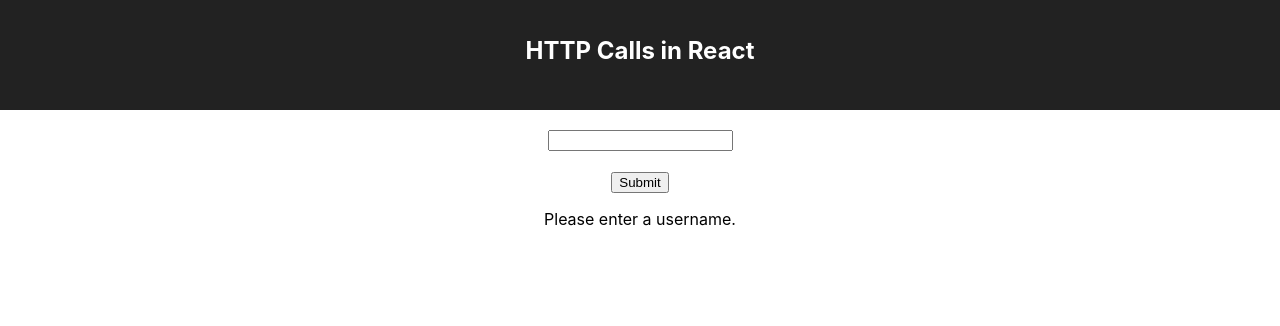
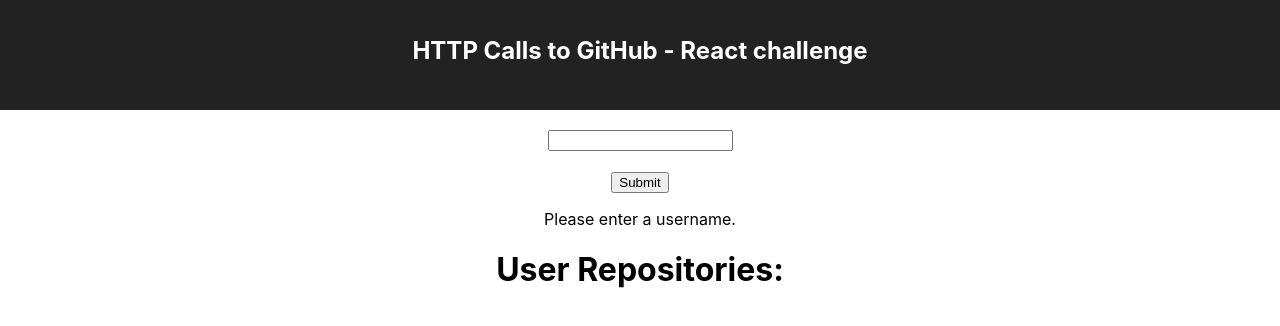
Before and after one commit to NayaraCovas/challenge-react, a React (Create React App) app: page / in a window 1280 px wide. Shown: the top 326 px of the page. Built offline with nearby package versions, Linux system fonts and the light colour scheme.

Commit message:
fix repos

```diff
--- a/src/App.js
+++ b/src/App.js
@@ -1,14 +1,15 @@
 import React, { Component } from "react";
 import axios from "axios";
 import "./App.css";
-//I want to be able to type the name of the user and get the number of repos that he has so in this case we are only be concerned about the "public_repos" nd my infos property
+//I want to be able to type the name of the user and get the repos that I have so in this case I am only be concerned about the "repos_url" nd my infos properties
 //http://api.github.com/users/<USER_NAME>?client_id=<YOUR_CLIENT_ID>&client_secret=<YOUR_CLIENT_SECRET>&sort=created
 
 import UserForm from "./components/UserForm";
+import Repos from "./components/Repos";
 
 class App extends Component {
   state = {
-    repos: null,
+    repos: [],
     location:null,
     fullName:null,
     userName:null,
@@ -30,8 +31,7 @@
         console.log(fullName)
         const userName = res.data.login
         console.log(userName)
-        const repos = res.data.repos_url
-        ;
+        const repos = res.data.repos_url;
         console.log(repos);
         const location = res.data.location;
         console.log(location)
@@ -39,9 +39,13 @@
         console.log(emailAddress)
         this.setState({ fullName: fullName });
         this.setState({ userName: userName });
-        this.setState({ repos: repos }); //the property of the state that we need is repos that we need to set this to repos (const repos = res.data.public_repos;)
         this.setState({ location: location });
         this.setState({ emailAddress: emailAddress });
+        axios.get(repos).then((reposRes) => {
+          console.log(reposRes.data)
+          this.setState({ repos: reposRes.data }); //the property of the state that we need is repos that we need to set this to repos (const repos = res.data.public_repos;)
+
+        })
       });
     } else return;
   };
@@ -50,12 +54,12 @@
     return (
       <div className="App">
         <header className="App-header">
-          <h1 className="App-title">HTTP Calls in React</h1>
+          <h1 className="App-title">HTTP Calls to GitHub - React challenge</h1>
         </header>
         <UserForm getUser={this.getUser} />
-        {this.state.repos ? (
+        {this.state.repos.length > 0 ? (
           <div>
-    <p>User Repositories: {this.state.repos}</p>
+            <p>User Repositories: {this.state.repos.length}</p>
             <p>Full Name: {this.state.fullName}</p>
             <p>UserName: {this.state.userName}</p>
             <p>Location: {this.state.location}</p>
@@ -64,6 +68,8 @@
         ) : (
           <p>Please enter a username.</p>
         )}
+        <h1>User Repositories: </h1>
+        <Repos repos={this.state.repos} />
       </div>
     );
   }
--- /dev/null
+++ b/src/components/Repo.js
@@ -0,0 +1,7 @@
+import React from "react";
+
+const Repo = ({ repo }) => {
+  return <p>{repo.name}</p>;
+};
+
+export default Repo;
--- /dev/null
+++ b/src/components/Repos.js
@@ -0,0 +1,17 @@
+import Repo from "./Repo";
+
+const Repos = ({ repos}) => {
+  return (
+    <>
+      {repos.map((repo) => (
+        <Repo
+        key={repo.id}
+          repo={repo}
+
+        />
+      ))}
+    </>
+  );
+};
+
+export default Repos;
--- a/src/components/UserForm.js
+++ b/src/components/UserForm.js
@@ -1,4 +1,5 @@
 import React from "react";
+
 
 
 //this will be a stateless function component
```
Lines whose indentation alone changed are shown as unchanged.
